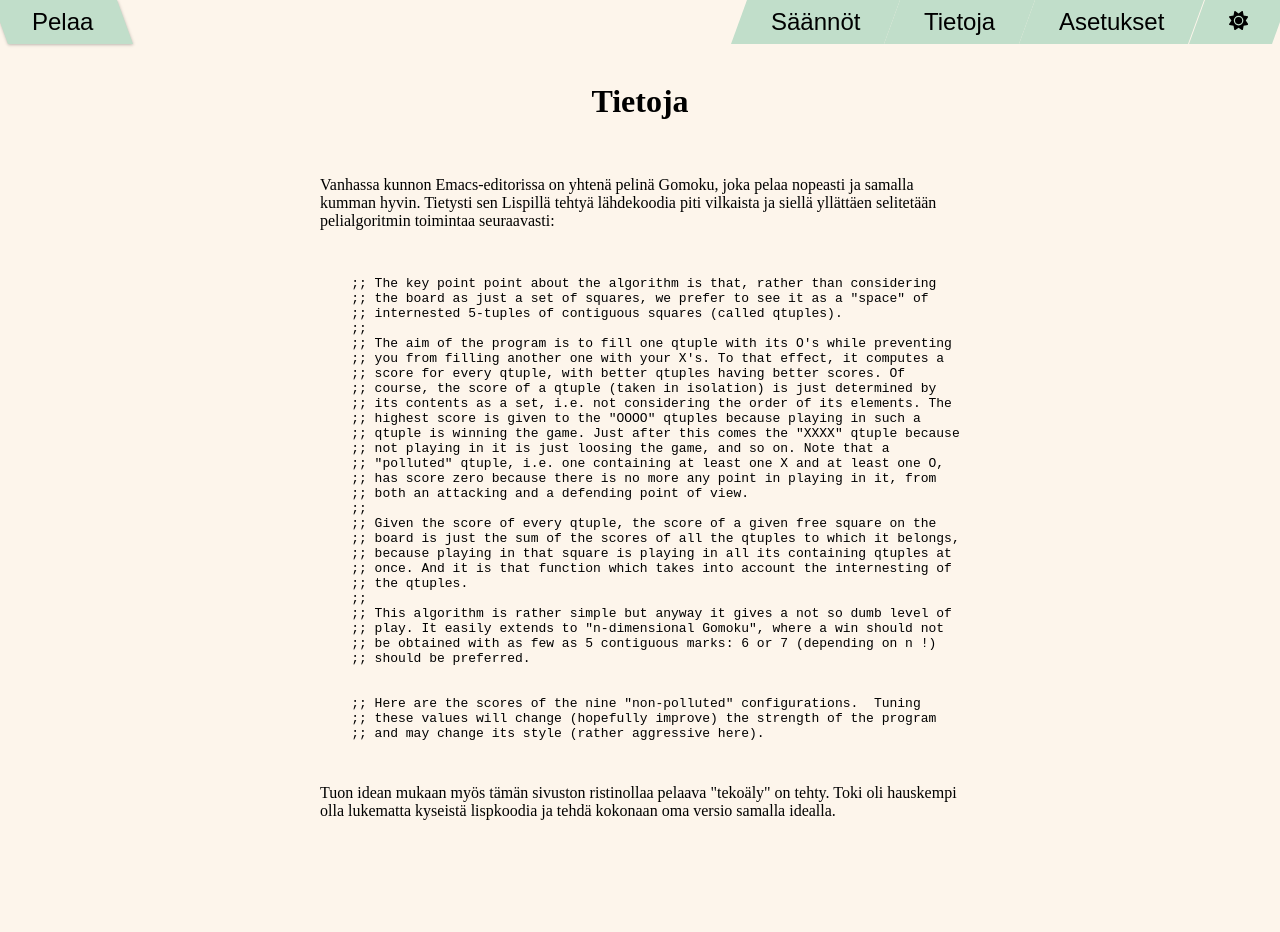
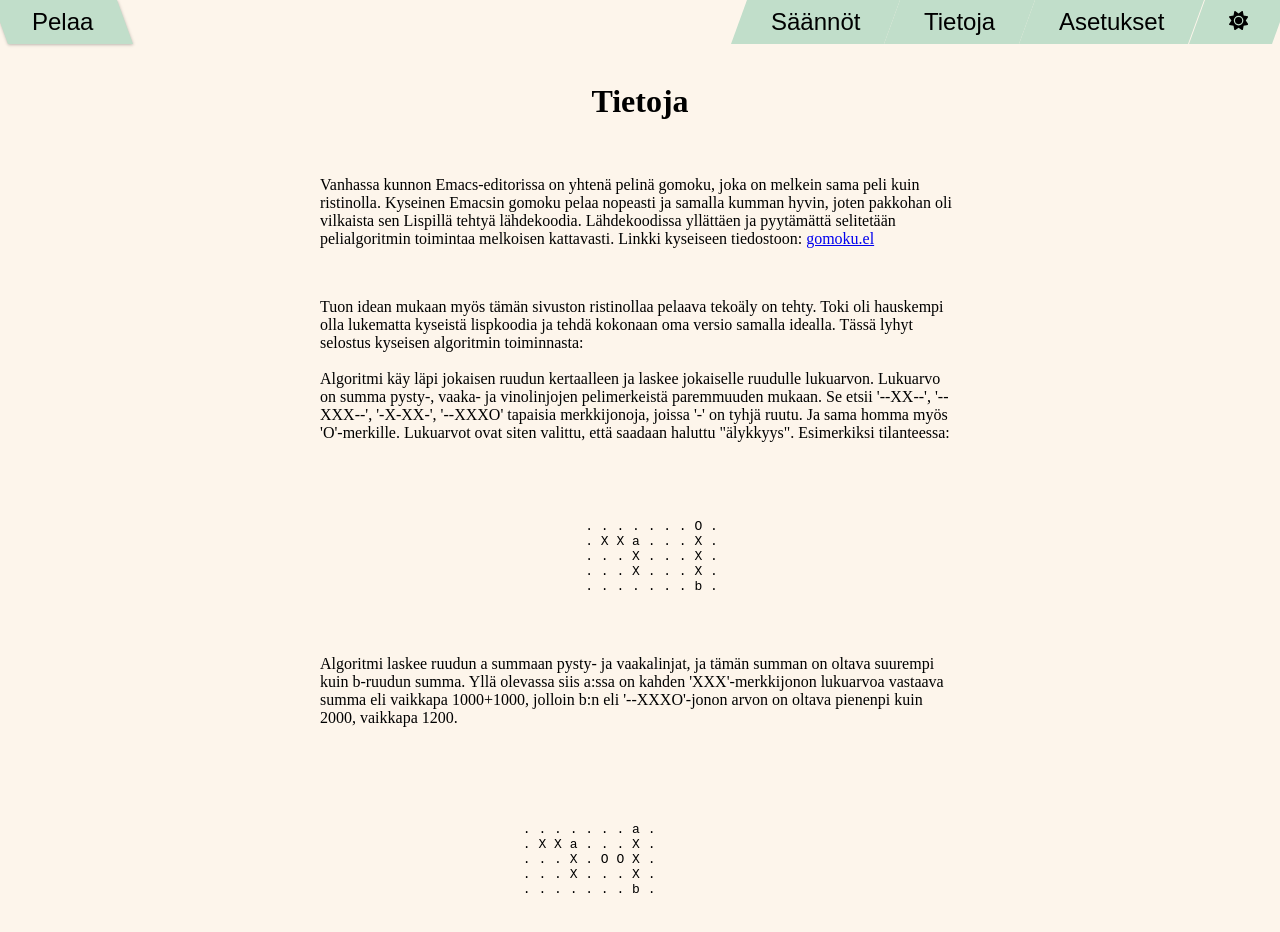
Before and after one commit to JaskaPaa/ristinolla, a SvelteKit app: page /about in a window 1280 px wide. Shown: the top 932 px of the page. Before the commit the page ends 820 px from the top, so only its background shows below. Built offline with nearby package versions, Linux system fonts and the light colour scheme.

Commit message:
just text edit

```diff
--- a/src/routes/about/+page.svelte
+++ b/src/routes/about/+page.svelte
@@ -4,47 +4,57 @@
         <h1>Tietoja</h1>
         <br>
         <p>
-        Vanhassa kunnon Emacs-editorissa on yhtenä pelinä Gomoku, joka pelaa nopeasti ja samalla kumman hyvin.
-        Tietysti sen Lispillä tehtyä lähdekoodia piti vilkaista ja siellä yllättäen selitetään pelialgoritmin
-        toimintaa seuraavasti:
+        Vanhassa kunnon Emacs-editorissa on yhtenä pelinä gomoku, joka on melkein sama peli kuin ristinolla.
+        Kyseinen Emacsin gomoku pelaa nopeasti ja samalla kumman hyvin, joten pakkohan oli vilkaista sen Lispillä tehtyä lähdekoodia.
+        Lähdekoodissa yllättäen ja pyytämättä selitetään pelialgoritmin
+        toimintaa melkoisen kattavasti. Linkki kyseiseen tiedostoon:
+        <a href="https://github.com/typester/emacs/blob/master/lisp/play/gomoku.el">gomoku.el</a>
         </p>
+        <br>
+        <p>
+        Tuon idean mukaan myös tämän sivuston ristinollaa pelaava tekoäly on tehty.
+        Toki oli hauskempi olla lukematta kyseistä lispkoodia ja tehdä kokonaan oma versio samalla idealla.
+        Tässä lyhyt selostus kyseisen algoritmin toiminnasta:
+        <br><br>
+        Algoritmi käy läpi jokaisen ruudun kertaalleen ja laskee jokaiselle ruudulle lukuarvon.
+        Lukuarvo on summa pysty-, vaaka- ja vinolinjojen pelimerkeistä paremmuuden mukaan.
+        Se etsii '--XX--', '--XXX--', '-X-XX-', '--XXXO' tapaisia merkkijonoja, joissa '-' on tyhjä ruutu.
+        Ja sama homma myös 'O'-merkille.
+
+        Lukuarvot ovat siten valittu, että saadaan haluttu "älykkyys". Esimerkiksi tilanteessa:
+        </p>
+        <br>
         <pre>
         <code>
-    ;; The key point point about the algorithm is that, rather than considering
-    ;; the board as just a set of squares, we prefer to see it as a "space" of
-    ;; internested 5-tuples of contiguous squares (called qtuples).
-    ;;
-    ;; The aim of the program is to fill one qtuple with its O's while preventing
-    ;; you from filling another one with your X's. To that effect, it computes a
-    ;; score for every qtuple, with better qtuples having better scores. Of
-    ;; course, the score of a qtuple (taken in isolation) is just determined by
-    ;; its contents as a set, i.e. not considering the order of its elements. The
-    ;; highest score is given to the "OOOO" qtuples because playing in such a
-    ;; qtuple is winning the game. Just after this comes the "XXXX" qtuple because
-    ;; not playing in it is just loosing the game, and so on. Note that a
-    ;; "polluted" qtuple, i.e. one containing at least one X and at least one O,
-    ;; has score zero because there is no more any point in playing in it, from
-    ;; both an attacking and a defending point of view.
-    ;;
-    ;; Given the score of every qtuple, the score of a given free square on the
-    ;; board is just the sum of the scores of all the qtuples to which it belongs,
-    ;; because playing in that square is playing in all its containing qtuples at
-    ;; once. And it is that function which takes into account the internesting of
-    ;; the qtuples.
-    ;;
-    ;; This algorithm is rather simple but anyway it gives a not so dumb level of
-    ;; play. It easily extends to "n-dimensional Gomoku", where a win should not
-    ;; be obtained with as few as 5 contiguous marks: 6 or 7 (depending on n !)
-    ;; should be preferred.
+        			  . . . . . . . O .
+        			  . X X a . . . X .
+        			  . . . X . . . X .
+        			  . . . X . . . X .
+        			  . . . . . . . b .
+
+        </code>
+        </pre>
+        <p>
+        Algoritmi laskee ruudun a summaan pysty- ja vaakalinjat, ja tämän summan on oltava suurempi kuin b-ruudun summa.
+        Yllä olevassa siis a:ssa on kahden 'XXX'-merkkijonon lukuarvoa vastaava summa eli vaikkapa 1000+1000,
+        jolloin b:n eli '--XXXO'-jonon arvon on oltava pienenpi kuin 2000, vaikkapa 1200.
+        </p>
+        <br><br>
+
+        <pre>
+            <code>
+                          . . . . . . . a .
+                          . X X a . . . X .
+                          . . . X . O O X .
+                          . . . X . . . X .
+                          . . . . . . . b .
+
+            </code>
+            </pre>
+        <br><br>
+        <br><br>
 
 
-    ;; Here are the scores of the nine "non-polluted" configurations.  Tuning
-    ;; these values will change (hopefully improve) the strength of the program
-    ;; and may change its style (rather aggressive here).
-        </code>
-        </pre>
-        Tuon idean mukaan myös tämän sivuston ristinollaa pelaava "tekoäly" on tehty.
-        Toki oli hauskempi olla lukematta kyseistä lispkoodia ja tehdä kokonaan oma versio samalla idealla.
 
 
 
```
